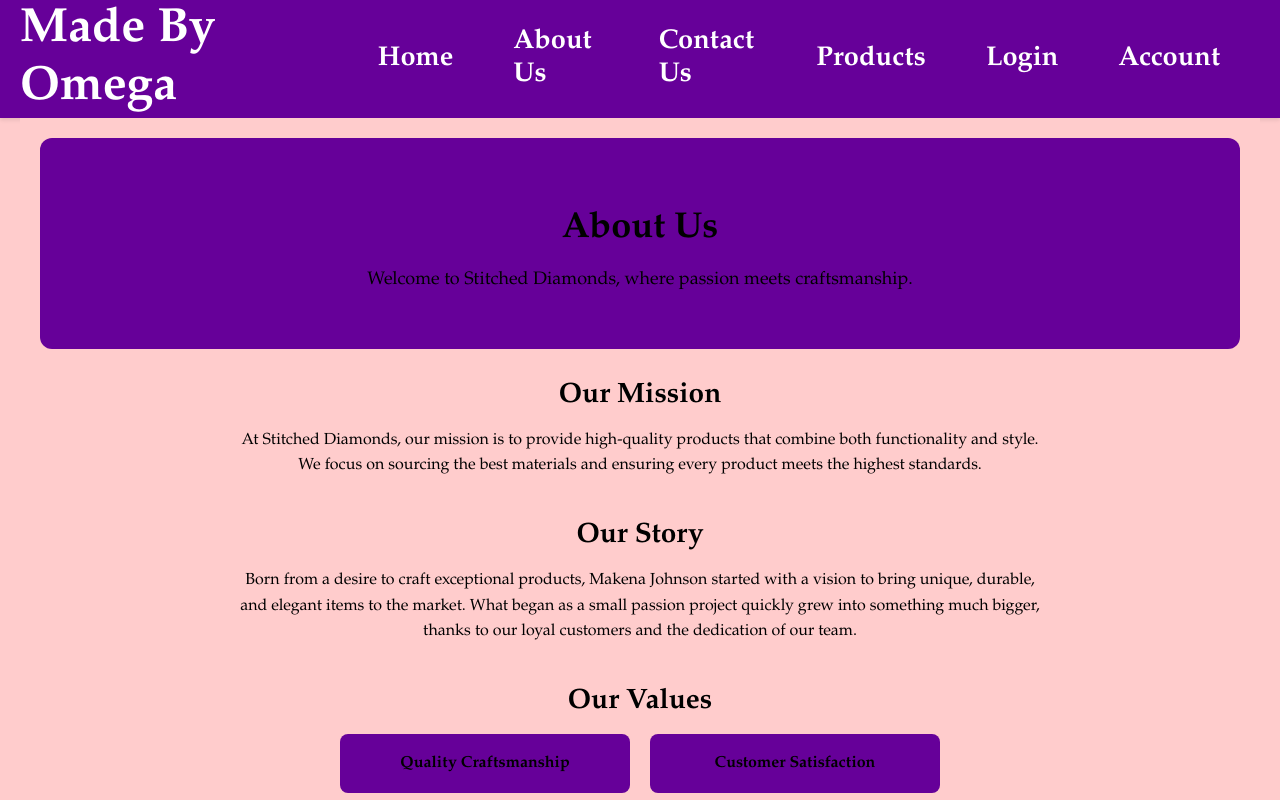
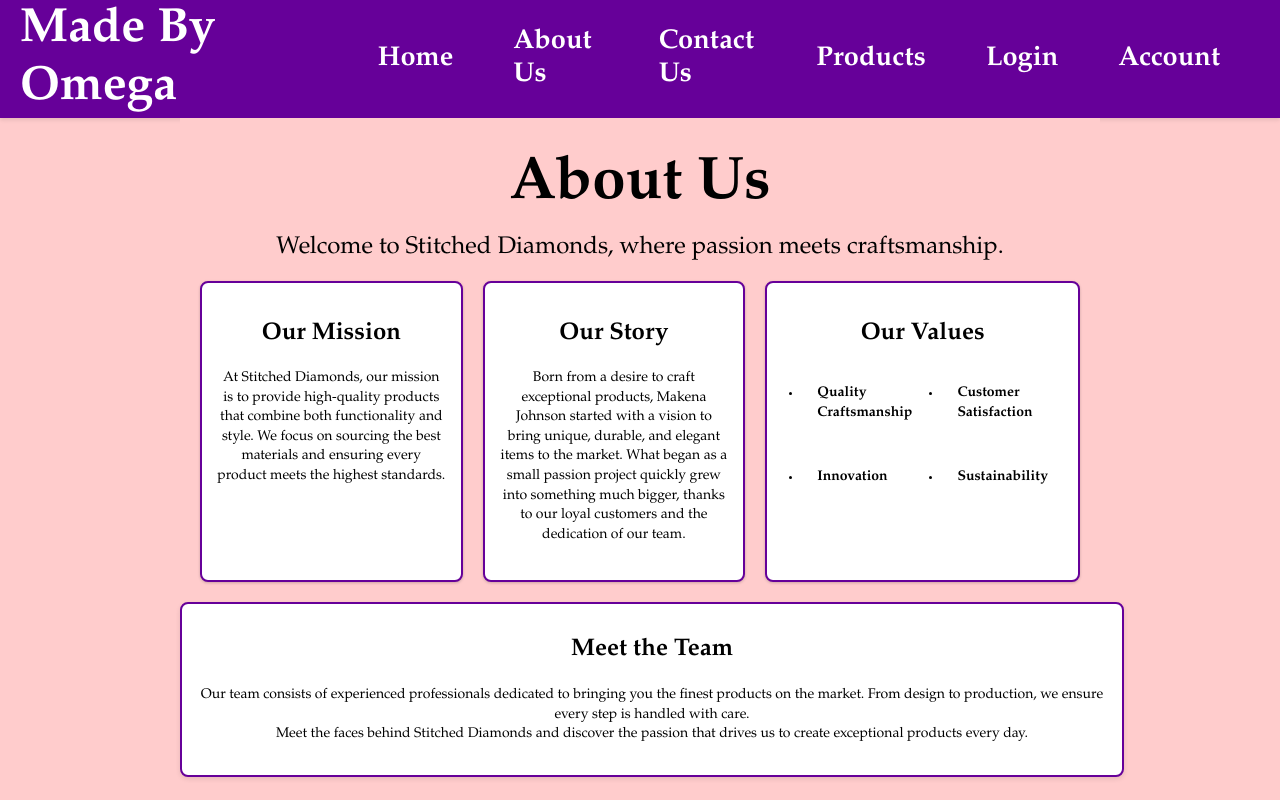
Before and after one commit to AaronMadison19/CMPS411Capstone, a Next.js app in the folder CMPS411-FA2024-Stitched-Diamonds/cmps411-fa2024-stitched-diamonds/: page /about in a window 1280 px wide. Shown: the top 800 px of the page. Built offline with nearby package versions, Linux system fonts and the light colour scheme.

Commit message:
Updated Login/Signup/About us Page
Fixed some stuff

```diff
--- a/CMPS411-FA2024-Stitched-Diamonds/cmps411-fa2024-stitched-diamonds/src/app/about/page.tsx
+++ b/CMPS411-FA2024-Stitched-Diamonds/cmps411-fa2024-stitched-diamonds/src/app/about/page.tsx
@@ -5,36 +5,33 @@ const About: React.FC = () => {
   return (
     <div className={styles.aboutContainer}>
       {/* Hero Section */}
-      <div className={styles.heroSection}>
+      <section className={styles.heroSection}>
         <h1 className={styles.heroTitle}>About Us</h1>
         <p className={styles.heroSubtitle}>
           Welcome to Stitched Diamonds, where passion meets craftsmanship.
         </p>
-      </div>
+      </section>
 
+      {/* Horizontal Sections for Mission, Story, Values */}
+      <div className={styles.horizontalSections}>
         {/* Mission Section */}
-      <div className={styles.missionSection}>
+        <div className={styles.sectionCard}>
           <h2 className={styles.sectionTitle}>Our Mission</h2>
           <p className={styles.sectionText}>
-          At Stitched Diamonds, our mission is to provide high-quality products
-          that combine both functionality and style. We focus on sourcing the best materials and
-          ensuring every product meets the highest standards.
+            At Stitched Diamonds, our mission is to provide high-quality products that combine both functionality and style. We focus on sourcing the best materials and ensuring every product meets the highest standards.
           </p>
         </div>
 
         {/* Story Section */}
-      <div className={styles.storySection}>
+        <div className={styles.sectionCard}>
           <h2 className={styles.sectionTitle}>Our Story</h2>
           <p className={styles.sectionText}>
-          Born from a desire to craft exceptional products, Makena Johnson started with a vision to bring
-          unique, durable, and elegant items to the market. What began as a small passion project
-          quickly grew into something much bigger, thanks to our loyal customers and the dedication
-          of our team.
+            Born from a desire to craft exceptional products, Makena Johnson started with a vision to bring unique, durable, and elegant items to the market. What began as a small passion project quickly grew into something much bigger, thanks to our loyal customers and the dedication of our team.
           </p>
         </div>
 
         {/* Values Section */}
-      <div className={styles.valuesSection}>
+        <div className={styles.sectionCard}>
           <h2 className={styles.sectionTitle}>Our Values</h2>
           <ul className={styles.valuesList}>
             <li>Quality Craftsmanship</li>
@@ -43,16 +40,17 @@ const About: React.FC = () => {
             <li>Sustainability</li>
           </ul>
         </div>
+      </div>
 
       {/* Team Section */}
-      <div className={styles.teamSection}>
+      <section className={styles.teamSection}>
         <h2 className={styles.sectionTitle}>Meet the Team</h2>
         <p className={styles.sectionText}>
-          Our team consists of experienced professionals dedicated to bringing
-          you the finest products on the market. From design to production, we ensure
-          every step is handled with care.
+          Our team consists of experienced professionals dedicated to bringing you the finest products on the market. From design to production, we ensure every step is handled with care.
+          <br />
+          Meet the faces behind Stitched Diamonds and discover the passion that drives us to create exceptional products every day.
         </p>
-      </div>
+      </section>
     </div>
   );
 };
--- a/CMPS411-FA2024-Stitched-Diamonds/cmps411-fa2024-stitched-diamonds/src/app/about/styles/about.module.css
+++ b/CMPS411-FA2024-Stitched-Diamonds/cmps411-fa2024-stitched-diamonds/src/app/about/styles/about.module.css
@@ -1,79 +1,132 @@
 /* General Container */
 .aboutContainer {
-    max-width: 1200px; /* Limits the width of the content */
-    margin: 0 auto; /* Centers the content horizontally */
-    padding: 20px;
-    background-color: var(--background-primary); /* Background color for the whole section */
-    color: black; /* Change text color to black for better visibility */
+  max-width: 900px; /* Reduced width for tighter layout */
+  margin: 0 auto;
+  padding: 20px 10px; /* Tightened padding */
+  background-color: var(--background-primary);
+  color: black;
+  line-height: 1.4; /* Adjusted line height for compactness */
 }
 
 /* Hero Section */
 .heroSection {
   text-align: center;
-    padding: 40px 0;
-    background-color: var(--background-secondary); /* Background color for hero section */
-    margin-bottom: 30px;
-    border-radius: 12px; /* Rounded corners */
+  padding: 5px 0; /* Further reduced padding for less space above and below */
+  margin-bottom: 5px; /* Reduced bottom margin to pull up content */
 }
 
+/* Increased the size of the header */
 .heroTitle {
-    font-size: 36px;
+  font-size: 60px; /* Increased size for more emphasis */
   font-weight: bold;
-    color: black; /* Change to black */
-    margin-bottom: 10px;
+  color: black;
+  margin: 0; /* Removed margin to reduce space */
 }
 
 .heroSubtitle {
-    font-size: 18px;
-    color: black; /* Change to black */
+  font-size: 24px; /* Increased size for better visibility */
+  color: black;
+  margin: 5px 0; /* Reduced margin for tighter spacing */
+}
+
+/* Horizontal Sections */
+.horizontalSections {
+  display: flex; /* Flex layout for horizontal alignment */
+  justify-content: space-between; /* Equal spacing between sections */
+  margin-bottom: 20px; /* Space below the horizontal sections */
+}
+
+.sectionCard {
+  flex: 1; /* Equal width for each section */
+  margin: 0 10px; /* Margin between sections */
+  background-color: white; /* White background for contrast */
+  padding: 15px; /* Padding for inner content */
+  border: 2px solid var(--background-secondary); /* Standardized border */
+  border-radius: 8px; /* Rounded corners */
+  box-shadow: 0 1px 3px rgba(0, 0, 0, 0.2); /* Soft shadow */
 }
 
 /* Section Title */
 .sectionTitle {
-    font-size: 28px;
-    margin-bottom: 15px;
+  font-size: 24px; /* Smaller for better proportion */
+  margin-bottom: 10px; /* Reduced margin */
   font-weight: bold;
-    color: black; /* Change to black */
+  color: black;
   text-align: center;
+}
+
+.sectionTitle::after {
+  content: '';
+  width: 50px; /* Reduced underline size */
+  height: 3px; /* Consistent thickness */
+  background-color: var(--text-primary);
+  display: block;
+  margin: 5px auto; /* Tightened margin */
 }
 
 /* Section Text */
 .sectionText {
-    font-size: 16px;
-    line-height: 1.6;
-    color: black; /* Change to black */
-    max-width: 800px;
-    margin: 0 auto; /* Centers the text within the section */
+  font-size: 14px; /* Reduced for a more compact look */
+  line-height: 1.4; /* Adjusted line height */
+  color: black;
+  margin: 0 auto;
   text-align: center;
-    margin-bottom: 40px;
+  margin-bottom: 20px; /* Reduced spacing for consistency */
 }
 
 /* Values Section */
 .valuesSection {
   text-align: center;
+  margin-bottom: 20px; /* Tightened spacing */
 }
 
 .valuesList {
-    list-style: none; /* Removes bullet points */
-    padding: 0;
+  list-style-type: disc; /* Added bullet points */
+  padding-left: 20px; /* Space for bullet points */
   margin: 0 auto;
-    max-width: 600px; /* Limits the width of the values list */
+  max-width: 500px; /* Reduced for compactness */
   display: grid;
-    grid-template-columns: 1fr 1fr; /* Creates a two-column layout */
-    grid-gap: 20px; /* Adds space between the list items */
+  grid-template-columns: repeat(2, 1fr);
+  grid-gap: 15px; /* Tightened gap */
 }
 
 .valuesList li {
-    background-color: var(--background-secondary); /* Each value gets a background */
-    padding: 20px;
-    border-radius: 8px; /* Rounds the corners of each value box */
-    font-size: 16px;
-    color: black; /* Change to black */
+  background-color: white; /* White background for contrast */
+  padding: 15px; /* Padding for inner content */
+  font-size: 14px; /* Consistent font size */
+  color: black;
   font-weight: bold;
 }
 
 /* Team Section */
 .teamSection {
-    margin-top: 60px;
-    text-align: center;
+  margin-top: 10px; /* Reduced top margin */
+  margin-bottom: 10px; /* Reduced bottom margin */
+  padding: 10px; /* Reduced padding for tighter layout */
+  background-color: white; /* White background for contrast */
+  border: 2px solid var(--background-secondary); /* Standardized border */
+  border-radius: 8px; /* Standardized border radius */
+  box-shadow: 0 2px 5px rgba(0, 0, 0, 0.1); /* Soft shadow */
+  width: calc(100% + 20px); /* Full width matching the combined boxes above */
+  margin-left: -10px; /* Align with horizontal sections */
+  min-height: 150px; /* Minimum height for consistency */
 }
+
+/* Media Queries for Responsiveness */
+@media (max-width: 768px) {
+  .valuesList {
+    grid-template-columns: 1fr; /* Single column on smaller screens */
+  }
+
+  .heroTitle {
+    font-size: 36px; /* Adjusted for smaller screens */
+  }
+
+  .sectionTitle {
+    font-size: 22px; /* Smaller title */
+  }
+
+  .sectionText {
+    font-size: 12px; /* Smaller text */
+  }
+}
```
Also changed, not shown: CMPS411-FA2024-Stitched-Diamonds/cmps411-fa2024-stitched-diamonds/src/app/login/styles/login.module.css (+34 -24 lines), CMPS411-FA2024-Stitched-Diamonds/cmps411-fa2024-stitched-diamonds/src/app/signup/styles/signup.module.css (+9 -6 lines). Lines whose indentation alone changed are shown as unchanged.
